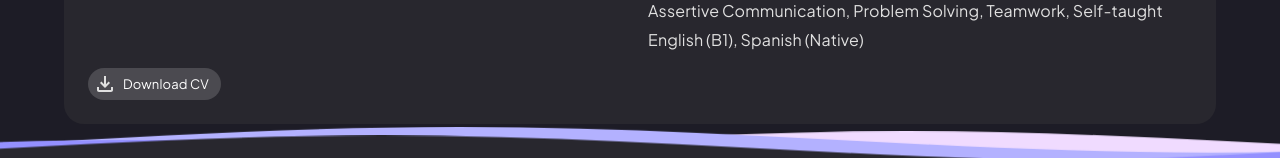
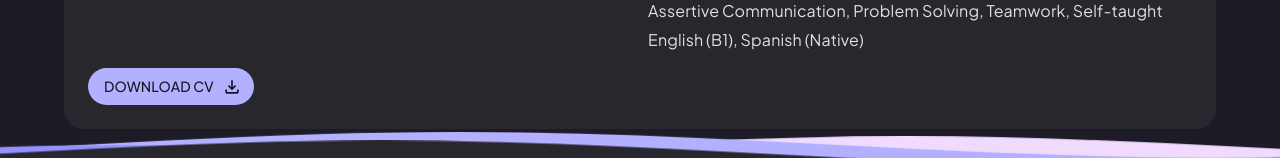
Before and after one commit to Elder-Meyer/personal-portfolio, a React (Vite) app: page /about-me in a window 1280 px wide. Shown: the part 887-1045 px from the top of the page. Built offline with nearby package versions, Linux system fonts and the light colour scheme.

Commit message:
3.14.402 Change chipDownload for button - About-me

```diff
--- a/src/views/about-me/ChipDownloadCV.jsx
+++ b/src/views/about-me/ChipDownloadCV.jsx
@@ -1,16 +1,20 @@
 import { FileDownloadOutlined } from "@mui/icons-material";
-import { Chip } from "@mui/material";
+import { Button, Chip } from "@mui/material";
 import CVElderMeyer from "../../assets/docs/CV-ElderMeyer.pdf"
 import { useTranslation } from "react-i18next";
 
 export const ChipDownloadCV = () => {
   const { t } = useTranslation()
   return (
-    <Chip
+    <Button
       onClick={handleChipClick}
-      label={t("aboutMe.downloadCv")}
-      icon={<FileDownloadOutlined/>}
-    />
+      endIcon={<FileDownloadOutlined/>}
+      variant="contained"
+      sx={{borderRadius: 5}}
+      disableElevation
+    >
+      {t("aboutMe.downloadCv")}
+    </Button>
   )
 }
 
```
